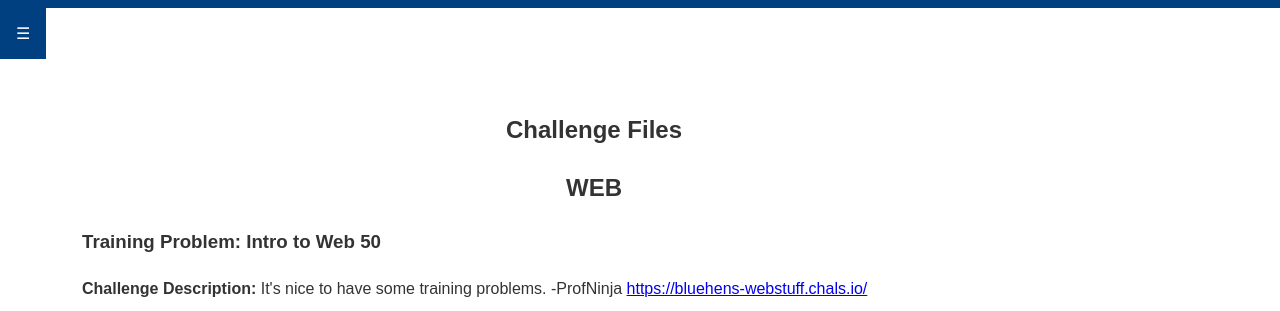
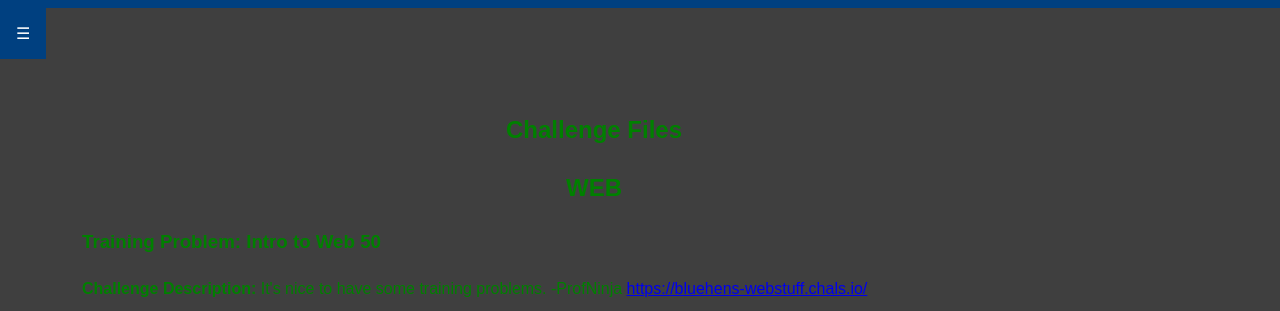
Before and after one commit to Madwanzi/Madwanzi.github.io, a plain HTML site: page blog1.html in a window 1280 px wide. Shown: the part 302-613 px from the top of the page. Drawn offline with Linux system fonts and the light colour scheme.

Commit message:
donegreen;

```diff
--- a/blog.css
+++ b/blog.css
@@ -4,7 +4,8 @@ body {
   margin: 0;
   padding: 0;
   line-height: 1.6;
-    color: #333;
+  background-color: #3f3f3f;
+  color: green;
 }
 
 .container {
@@ -27,7 +28,7 @@ body {
   z-index: 1;
 }
 
-.logo{
+.logo {
   height: 270px;
 }
 
@@ -36,10 +37,8 @@ body {
   transform: translateX(-100%); /* Moves sidebar off-screen */
 }
 
-
 .toggle-button {
   display: block;
-
   background-color: #004080;
   color: #fff;
   border: none;
@@ -86,13 +85,12 @@ body {
   margin-left: 0;
 }
 
-header, footer {
+header,
+footer {
   background-color: #004080;
   color: #fff;
   text-align: center;
   padding: 1rem;
-
-
 }
 /*
 .container-button{
@@ -101,10 +99,12 @@ header, footer {
     background-color: aqua;
 } */
 
-h1, h2 {
+h1,
+h2 {
   text-align: center;
 }
 
-section, p {
+section,
+p {
   text-align: justify;
 }
```
Also changed, not shown: Members.html (+1 -0 lines), blog1.html (line endings or trailing spaces). Lines whose indentation alone changed are shown as unchanged.
